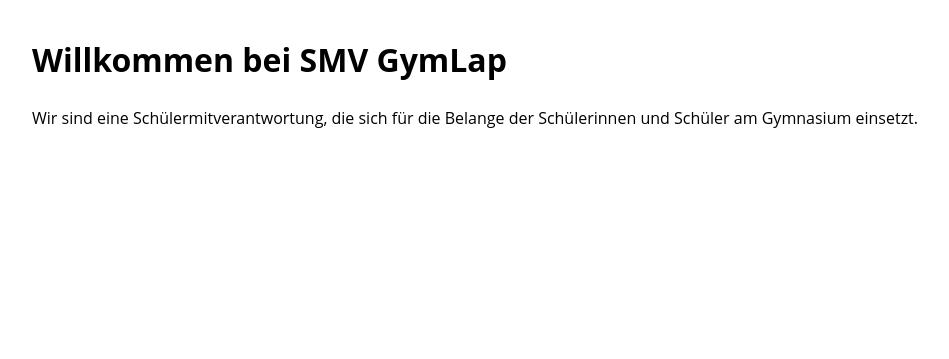
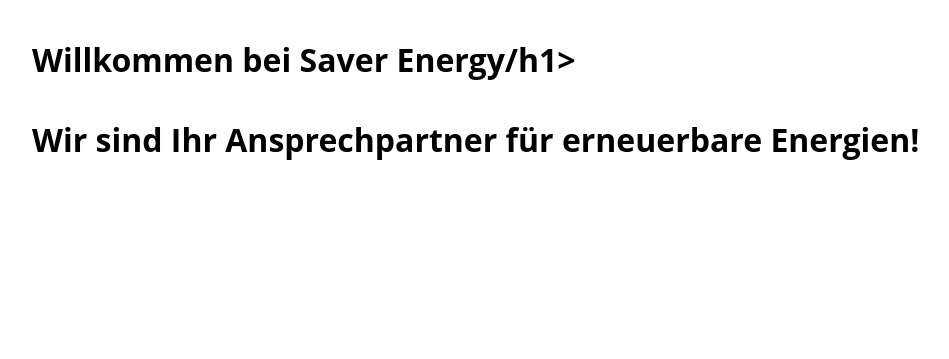
Before and after one commit to Ryanjju/My-Website, a PHP site: page / in a window 1280 px wide. Shown: the part 65-424 px from the top of the page, without its empty margins (28-977 px from the left). Run offline with PHP 8.4, Linux system fonts and the light colour scheme.

Commit message:
Update index.php

```diff
--- a/Project/index.php
+++ b/Project/index.php
@@ -7,7 +7,7 @@
 <head>
     <meta charset="UTF-8">
     <meta name="viewport" content="width=device-width, initial-scale=1.0">
-    <title>SMV GymLap</title>
+    <title>Saver Energy</title>
     <link rel="stylesheet" href="/css/style.css">
     <script src="https://code.jquery.com/jquery-3.6.0.min.js"></script>
     <script src="/js/hamburger.js"></script>
@@ -18,9 +18,8 @@
 
     <main class="main">
         <div class="container">
-            <h1>Willkommen bei SMV GymLap</h1>
-            <p>Wir sind eine Schülermitverantwortung, die sich für die Belange der Schülerinnen und Schüler am Gymnasium
-                einsetzt.
+            <h1>Willkommen bei Saver Energy/h1>
+            <p>Wir sind Ihr Ansprechpartner für erneuerbare Energien!
             </p>
         </div>
     </main>
```
